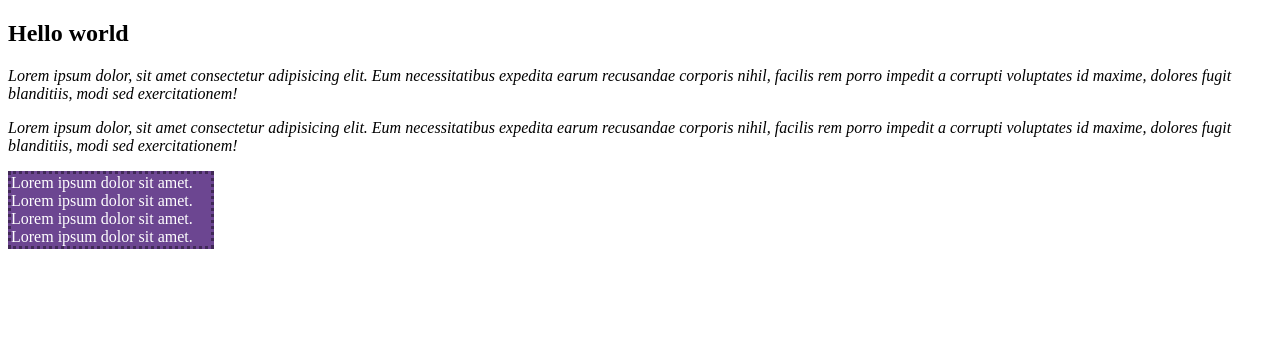
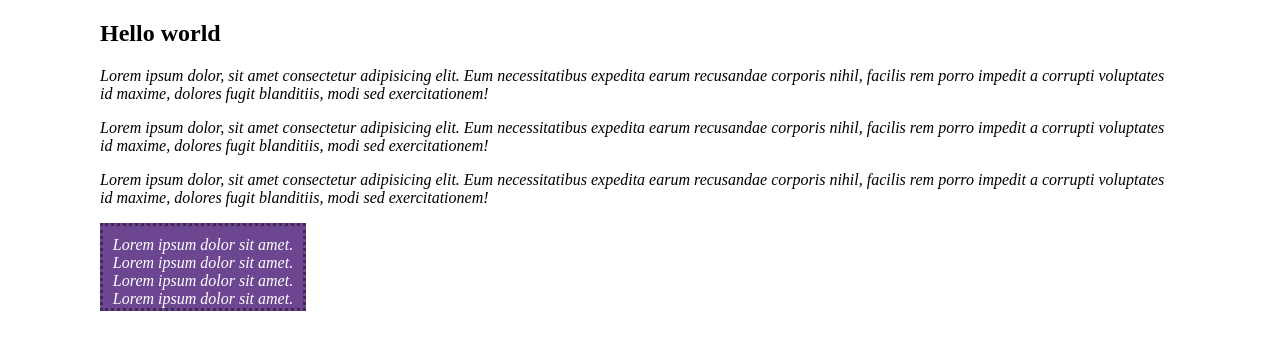
Before and after one commit to asetovvna/asetovvna.github.io, a plain HTML site: page index.html in a window 1280 px wide. Drawn offline with Linux system fonts and the light colour scheme.

Commit message:
new word

```diff
--- a/index.html
+++ b/index.html
@@ -7,6 +7,8 @@
     <title>Document</title>
 </head>
 <body>
+    <div>
+        <div class="container">
              <h2> Hello world </h2>
             <p><i> Lorem ipsum dolor, sit amet consectetur adipisicing elit.
                 Eum necessitatibus expedita earum recusandae corporis nihil,
@@ -18,11 +20,19 @@
                     Eum necessitatibus expedita earum recusandae corporis nihil,
                     facilis rem porro impedit a corrupti voluptates id maxime, dolores fugit blanditiis, modi sed exercitationem!</i></p>
 
+                    <p><i> Lorem ipsum dolor, sit amet consectetur adipisicing elit.
+                        Eum necessitatibus expedita earum recusandae corporis nihil,
+                        facilis rem porro impedit a corrupti voluptates id maxime, dolores fugit blanditiis, modi sed exercitationem!</i></p>
 
-    <div class="box"> Lorem ipsum dolor sit amet.
+
+
+
+               <div class="box">
+                    <i> Lorem ipsum dolor sit amet.
         Lorem ipsum dolor sit amet.
         Lorem ipsum dolor sit amet.
-                      Lorem ipsum dolor sit amet.
+        Lorem ipsum dolor sit amet. </i>
+</div>
      </div>
 </body>
 </html>
--- a/style.css
+++ b/style.css
@@ -1,6 +1,13 @@
+
+.container{margin:0 auto;
+           width:1080px;}
+
+
 .box{background-color: rgb(108, 70, 145);
     border:dotted 3px rgb(65, 41, 87);
     color:white;
     width: 200px;
     height: 200ppx;
+    text-align: center;
+    padding-top:10px;
 }
```
Lines whose indentation alone changed are shown as unchanged.
